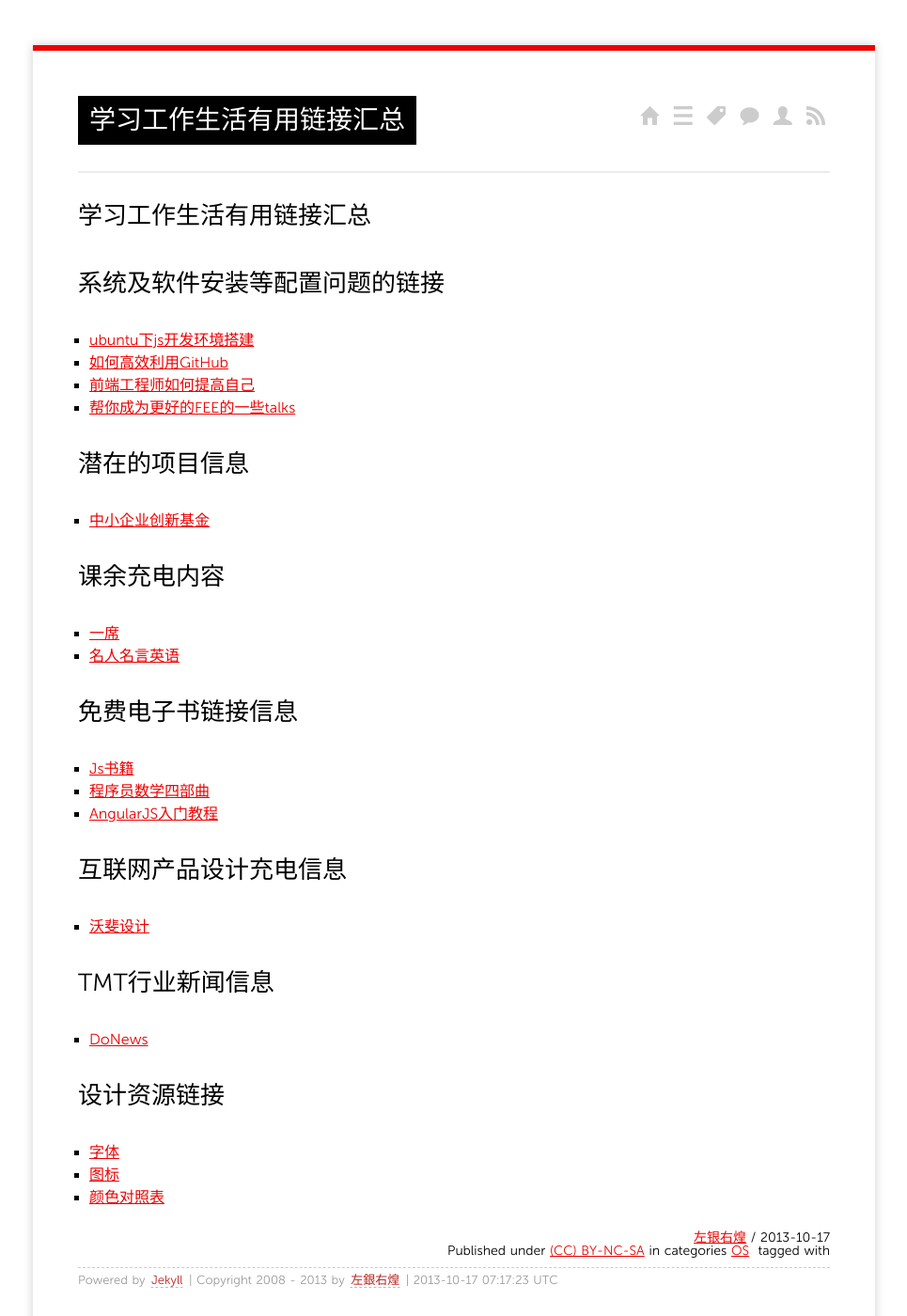
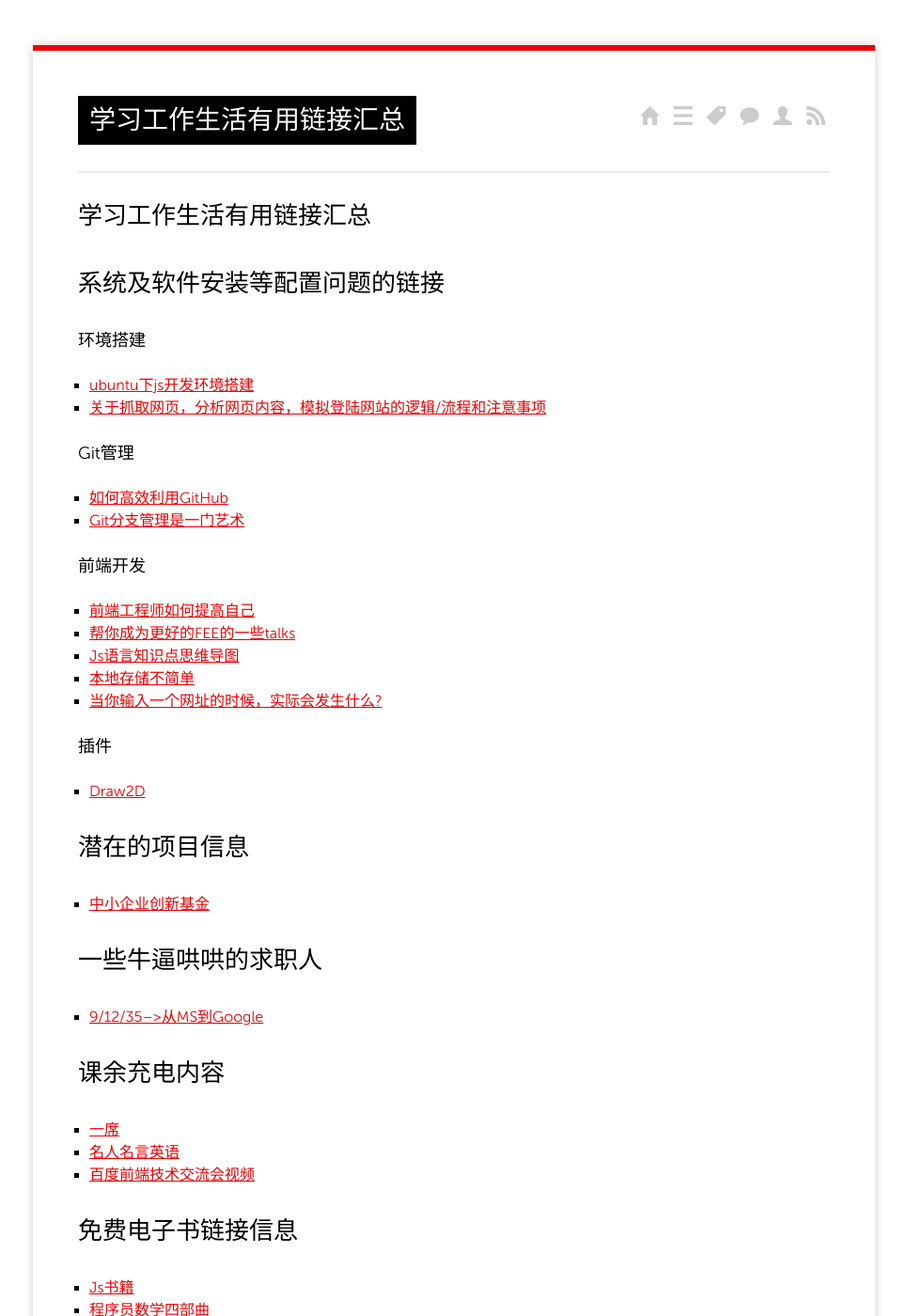
Before and after one commit to grahamle/grahamle.github.com, a Jekyll site: the page built from _posts/2013/2013-10-17-一些杂七杂八的链.md, in a window 1280 px wide and 1400 px high. Shown: the whole window at 94% size, without its empty margins (157-1122 px from the left). Built offline with Jekyll 4.4.1, drawn with Linux system fonts in a browser that asks for light colours; Markdown is read by kramdown in place of the engine named in the settings; comment, search, counter and statistics services are not loaded; some of the changed text lies outside the part shown.

Commit message:
new links

```diff
--- a/_posts/2013/2013-10-17-一些杂七杂八的链.md
+++ b/_posts/2013/2013-10-17-一些杂七杂八的链.md
@@ -9,22 +9,41 @@ categories:
 ---------------------------------------
 
 ## 系统及软件安装等配置问题的链接
+### 环境搭建
 - [ubuntu下js开发环境搭建](http://jiangli.easymorse.com/?p=1285)
+- [关于抓取网页，分析网页内容，模拟登陆网站的逻辑/流程和注意事项](http://www.crifan.com/summary_about_flow_process_of_fetch_webpage_simulate_login_website_and_some_notice/)
+
+### Git管理
 - [如何高效利用GitHub](http://www.yangzhiping.com/tech/github.html)
+- [Git分支管理是一门艺术](http://blog.jobbole.com/13916/)
+
+### 前端开发
 - [前端工程师如何提高自己](http://www.w3ctech.com/p/1395)
 - [帮你成为更好的FEE的一些talks](http://www.smashingmagazine.com/2012/12/22/talks-to-help-you-become-a-better-front-end-engineer-in-2013/)
+- [Js语言知识点思维导图](http://julying.com/blog/the-features-of-javascript-language-summary-maps/)
+- [本地存储不简单](http://www.36ria.com/6075)
+- [当你输入一个网址的时候，实际会发生什么?](http://www.cnblogs.com/wenanry/archive/2010/02/25/1673368.html)
+
+### 插件
+- [Draw2D](http://draw2d.org/draw2d/index.html)
 
 ## 潜在的项目信息
 - [中小企业创新基金](http://www.innofund.gov.cn/)
 
+## 一些牛逼哄哄的求职人
+- [9/12/35-->从MS到Google](http://www.cnblogs.com/figure9/archive/2013/01/09/2853649.html)
+
 ## 课余充电内容
 - [一席](http://yixi.tv/)
 - [名人名言英语](http://www.changemakrs.com/home)
+- [百度前端技术交流会视频](http://www.baiduux.com/blog/2010/11/08/baidu-front-end-conference-video/)
 
 ## 免费电子书链接信息
 - [Js书籍](http://jsbooks.revolunet.com/)
 - [程序员数学四部曲](http://www.ituring.com.cn/article/39962#jtss-tsina)
 - [AngularJS入门教程](http://www.ituring.com.cn/article/13471)
+- [HTML/CSS精品学习资料汇总](http://club.topsage.com/thread-368400-1-1.html)
+- [博客园精华集-web标准](http://www.cnblogs.com/JustinYoung/archive/2008/06/11/cnblog-book-web-standard.html)
 
 ## 互联网产品设计充电信息
 - [沃斐设计](http://www.offidea.com/tag/产品设计)
@@ -36,3 +55,12 @@ categories:
 - [字体](http://fortawesome.github.io/Font-Awesome/)
 - [图标](http://findicons.com/)
 - [颜色对照表](http://www.114la.com/other/rgb.htm)
+
+## 社区论坛博客
+- [AngularJS中文社区](http://www.angularjs.cn/)
+- [啊哈C](http://bbs.ahalei.com/)
+- [Js-QuirksMode](http://www.quirksmode.org/blog/)
+- [CodeSchool](https://www.codeschool.com/)
+
+## 毕业论文材料准备
+- [2013年世界电子书大会综述](http://www.bookdao.com/article/59007/)
```
